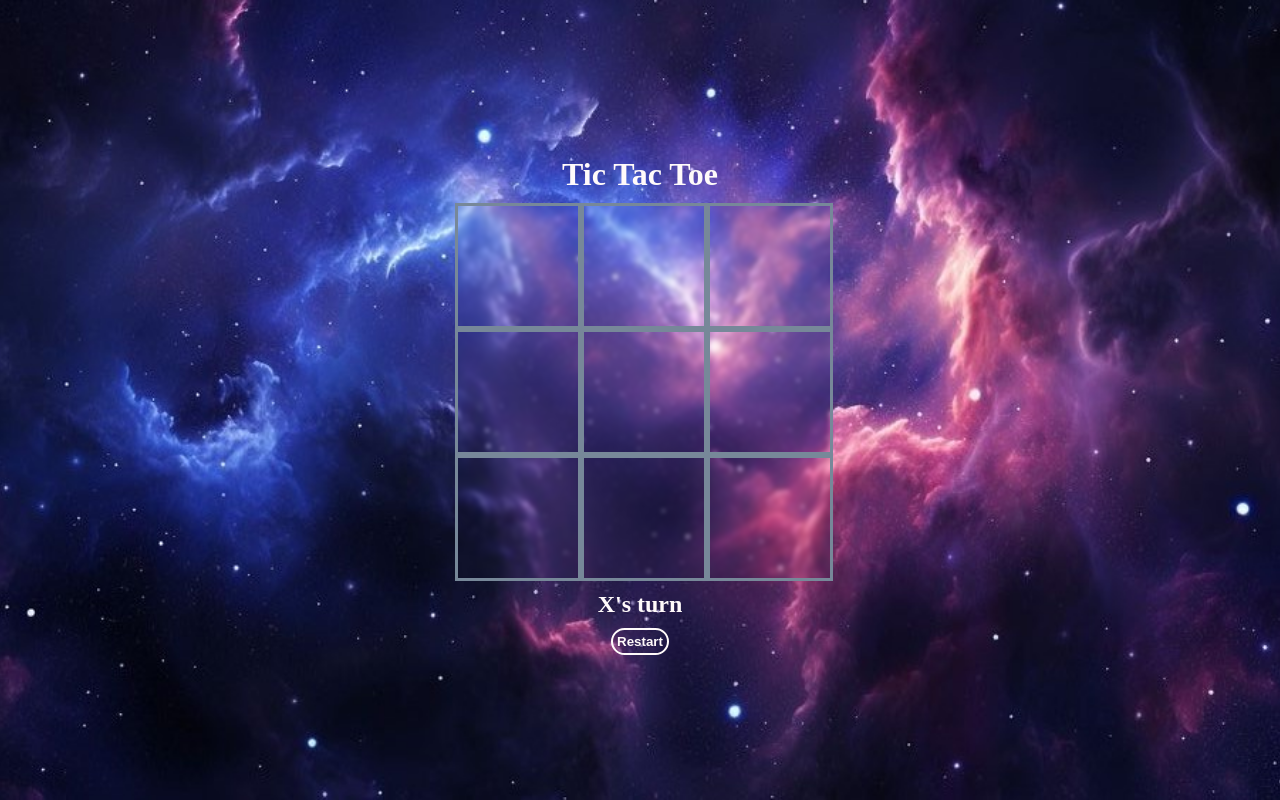
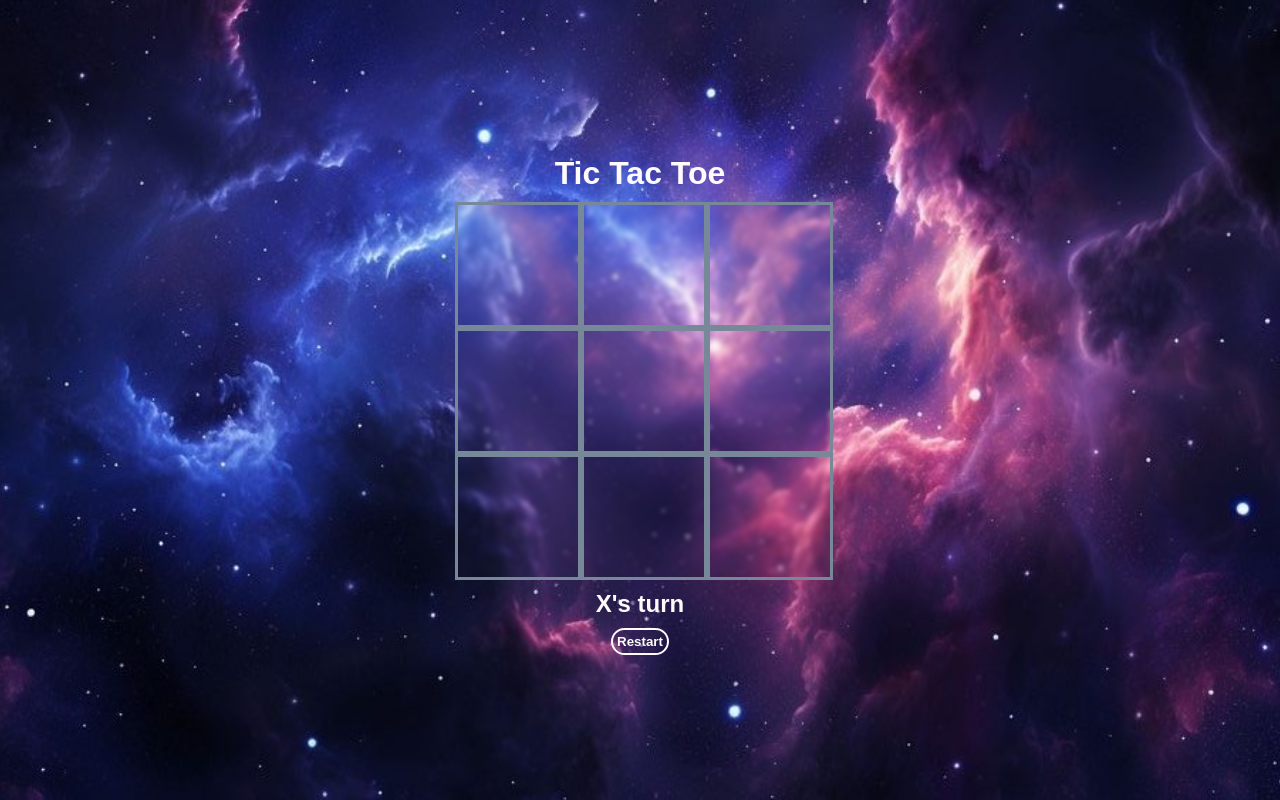
Before and after one commit to xXpedrol2006Xx/Pedro-Tic-Tac-Teo, a plain HTML site: page index.html in a window 1280 px wide. Drawn offline with Linux system fonts and the light colour scheme.

Commit message:
Add files via upload

```diff
--- a/styles.css
+++ b/styles.css
@@ -43,7 +43,7 @@ h1,h2 {
 }
 
 #gameHolder{
-     font-family: "Permanent Marker";
+     font-family: "Permanent Marker", Arial, Helvetica, sans-serif;
      text-align: center;
 }
 
```
